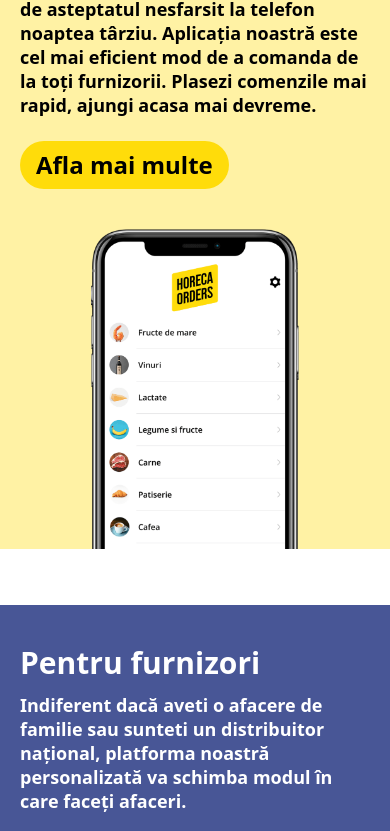
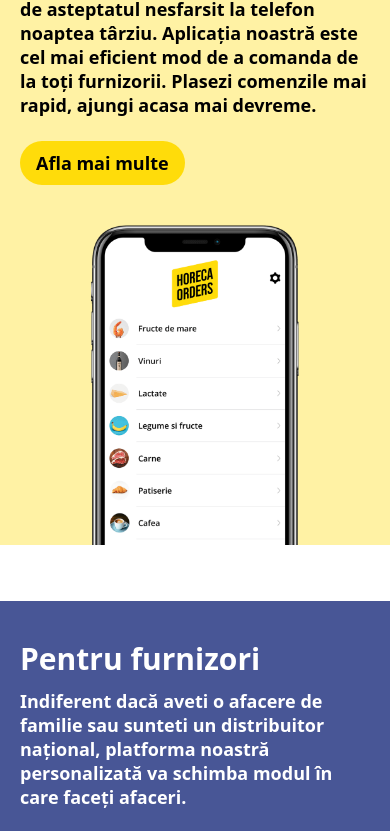
Before and after one commit to tiberiuc/tho-website, a React (Create React App) app: page / in a window 390 px wide. Shown: the part 3316-4147 px from the top of the page. Built offline with nearby package versions, Linux system fonts and the light colour scheme.

Commit message:
feedback done

```diff
--- a/package.json
+++ b/package.json
@@ -4,6 +4,7 @@
   "private": true,
   "dependencies": {
     "@headlessui/react": "^1.6.6",
+    "@tailwindcss/line-clamp": "^0.4.0",
     "@testing-library/jest-dom": "^5.16.4",
     "@testing-library/react": "^13.3.0",
     "@testing-library/user-event": "^13.5.0",
--- a/src/Atoms/Button/SliderWhirligig/index.jsx
+++ b/src/Atoms/Button/SliderWhirligig/index.jsx
@@ -32,7 +32,7 @@ export default function SliderWhirligig({ sliderInfo }) {
             return (
               <div className="flex lg:flex-row flex-col items-center">
                 <div className="flex flex-col lg:pr-4">
-                  <p className="font-openSans text-white lg:text-start text-center font-bold lg:text-3xl text-2xl lg:max-w-lg">
+                  <p className="font-openSans text-white lg:text-start text-center font-bold lg:text-3xl text-2xl lg:max-w-lg lg:line-clamp-none line-clamp-5">
                     {sliderItem.paragraphDescription}
                   </p>
                   <p className="font-openSans font-semibold text-base text-center text-white lg:mt-2 mt-6">
--- a/src/Components/FirstSection/index.jsx
+++ b/src/Components/FirstSection/index.jsx
@@ -8,7 +8,7 @@ function FirstSection({ colors, subHeader }) {
           className={`grid lg:grid-cols-2 grid-cols-1 w-full items-center ${colors?.background}`}
         >
           <div
-            className={`flex flex-col justify-start lg:pl-32 lg:pr-16 pl-10 pr-10 mb-7 2xl:items-center 2xl:max-w-3xl justify-items-center ${colors.text}`}
+            className={`flex flex-col justify-start lg:pl-32 lg:pr-16 pl-10 pr-10 mb-7 2xl:items-center 2xl:max-w-7xl justify-items-center ${colors.text}`}
           >
             <span className="lg:text-4xl text-2xl 2xl:text-center font-extrabold font-openSans max-w-lg mt-7 leading-6">
               {subHeader?.textTitle}
--- a/src/Components/InformationsCard/index.jsx
+++ b/src/Components/InformationsCard/index.jsx
@@ -26,7 +26,10 @@ const InformationsCard = ({ data }) => {
                 </span>
                 {item?.buttonLink && (
                   <Link to={item.buttonLink}>
-                    <Button styles="mt-6 font-semibold" text="Afla mai multe" />
+                    <Button
+                      styles="mt-6 font-semibold text-lg"
+                      text="Afla mai multe"
+                    />
                   </Link>
                 )}
               </div>
--- a/src/Components/Suppliers/index.jsx
+++ b/src/Components/Suppliers/index.jsx
@@ -161,7 +161,7 @@ function Suppliers() {
       />
       <SliderWhirligig sliderInfo={slider} />
       <div className="flex flex-col w-full items-center lg:mt-13">
-        <p className="uppercase font-openSans font-extrabold text-4xl text-center text-bluePrimary px-10 lg:px-0 lg:my-0 my-13">
+        <p className="uppercase font-openSans font-extrabold text-4xl text-center text-bluePrimary px-10 lg:px-0 lg:mt-0 mt-14">
           COMENZI PLASATE MULT MAI BINE
         </p>
         <InformationsCard data={information} />
@@ -178,7 +178,7 @@ function Suppliers() {
               srcSet="images/functioneaza-in-scurt-timp@2x.png"
             />
             <img
-              className="object-cover max-h-180 2xl:max-h-full lg:p-0 p-10 h-full"
+              className="object-fit max-h-180 2xl:max-h-full lg:p-0 p-10"
               src="images/functioneaza-in-scurt-timp.png"
               alt=""
             />
--- a/tailwind.config.js
+++ b/tailwind.config.js
@@ -63,5 +63,8 @@ module.exports = {
       },
     },
   },
-  plugins: [require("tailwind-scrollbar-hide")],
+  plugins: [
+    require("tailwind-scrollbar-hide"),
+    require("@tailwindcss/line-clamp"),
+  ],
 };
```
Also changed, not shown: 1 other file (tests, documents, lock files or other folders).
